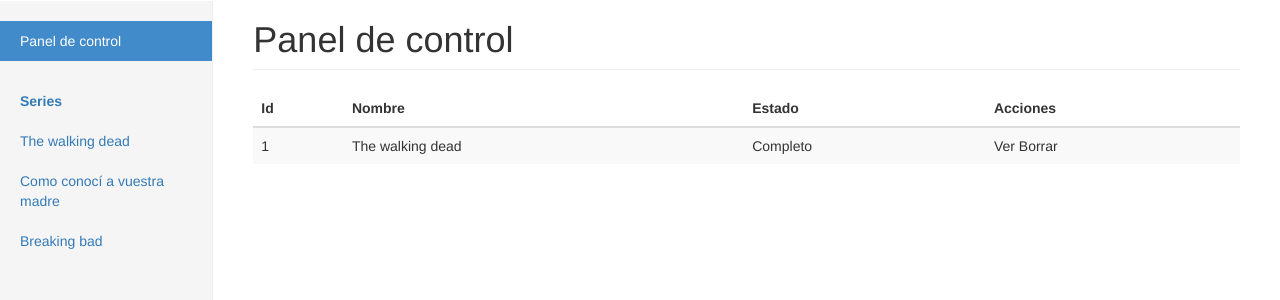
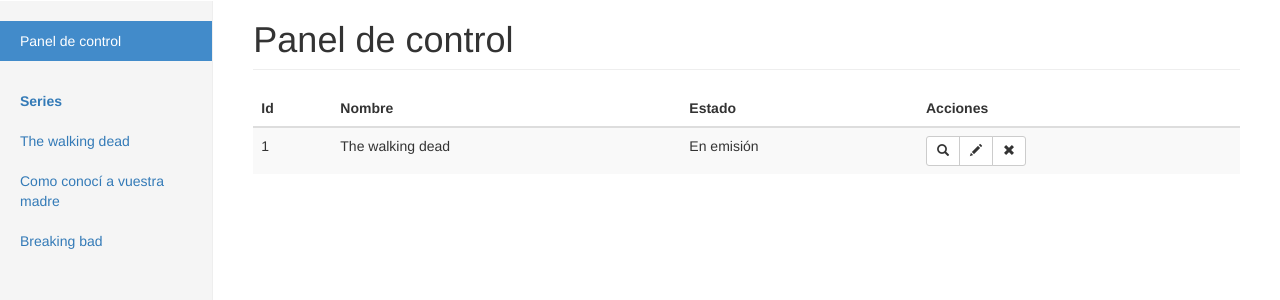
Before and after one commit to kikekr/TrackSeries, a Django app: template appseries/series/templates/series/index-auth.html in a window 1280 px wide. Shown: the part 50-350 px from the top of the page. Run offline with Django 3.2, Linux system fonts and the light colour scheme; the template is opened without the code that fills it, so the values that code supplies are empty; some libraries are stand-ins or nearby versions.

Commit message:
Añadidos botones de acción

```diff
--- a/appseries/series/templates/series/index-auth.html
+++ b/appseries/series/templates/series/index-auth.html
@@ -29,8 +29,20 @@
         <tr>
           <td>1</td>
           <td>The walking dead</td>
-          <td>Completo</td>
-          <td>Ver Borrar</td>
+          <td>En emisión</td>
+          <td>
+            <div class="btn-group btn-group-sm" role="group">
+              <a class="btn btn-default" href="/series/1/">
+                <span class="glyphicon glyphicon-search" aria-hidden="true"></span>
+              </a>
+              <a class="btn btn-default" href="/series/1/edit/">
+                <span class="glyphicon glyphicon-pencil" aria-hidden="true"></span>
+              </a>
+              <a class="btn btn-default" href="/series/1/remove/">
+                <span class="glyphicon glyphicon-remove" aria-hidden="true"></span>
+              </a>
+            </div>
+          </td>
         </tr>
       </tbody>
     </table>
```
